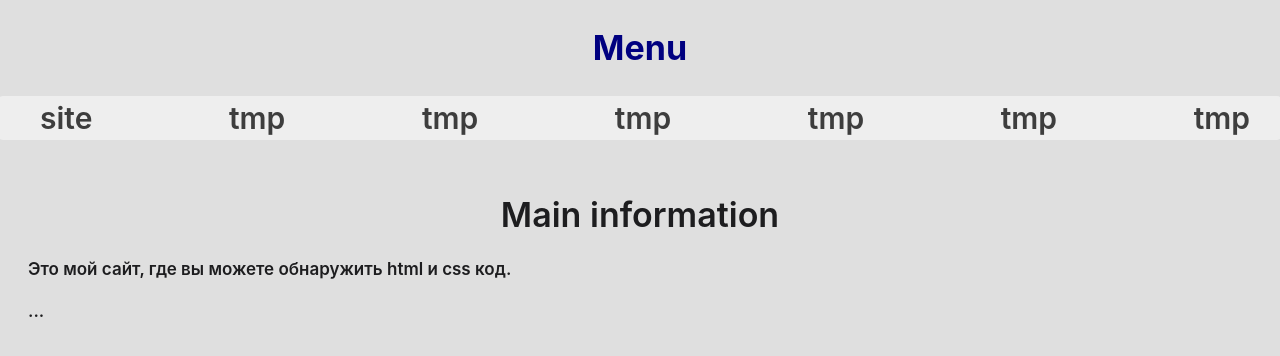
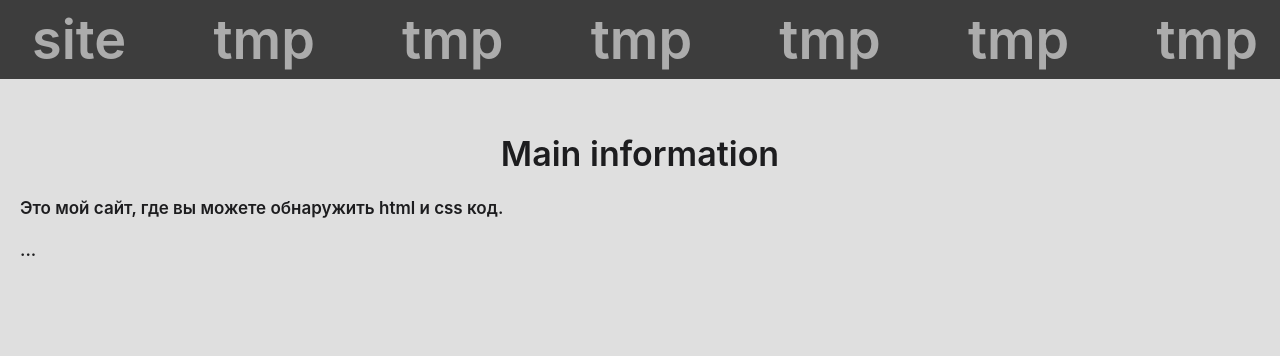
Before and after one commit to axidex/axidex.github.io, a plain HTML site: page index.html in a window 1280 px wide. Drawn offline with Linux system fonts and the light colour scheme.

Commit message:
horizontal/vertical menu improvement

```diff
--- a/index.css
+++ b/index.css
@@ -1,4 +1,5 @@
 body {
+    margin: 0;
     font-size: 17px;
     line-height: 1.4705882353;
     font-weight: 600;
@@ -11,46 +12,45 @@ header {
     text-align: center;
     font-size: 200%;
 }
-H1 {
-    color: #000080;
-    font-size: 200%;
-    text-align: center;
-}
 
 P {
     padding-left: 20px;
 }
 
 /*Horizontal navigation menu*/
+.mainmenu {
+    background: #3d3d3d;
+}
 nav ul a {
-    color: #3d3d3d;
+    color: rgb(172, 172, 172);
     font-size: 300%;
-    background: #eee;
+    background: #3d3d3d;
     padding: 2px;
+    transition: 0.25s linear;
 }
 
 nav ul a:hover {
-    color: #e7e7e7;
+    color: #eee;
     background: #3d3d3d;
    }
 
 ul {
-    background: #eee;
-    border-radius: 5px;
+    margin: 10px;
+    background: #3d3d3d;
 }
 ul {
     padding-right: 30px;
     cursor: default;
     margin: 0 -10px;
     width: auto;
-    height: 44px;
     display: flex;
     justify-content: space-between;
-    font-size: 10px;
+    font-size: 18px;
 }
 ul a{
-    text-decoration: none; /*подчеркивание*/
+    text-decoration: none;
 }
+
 ul {
     list-style: none;
 }
--- a/index.html
+++ b/index.html
@@ -8,9 +8,6 @@
     </head>
 
     <body>
-        <H1>
-            Menu
-        </H1>
         <div class=mainmenu>
             <nav class="menu">
                 <ul>
--- a/site.css
+++ b/site.css
@@ -70,7 +70,7 @@ blockquote p::after {
     line-height: 80px;
     display: block;
     text-decoration: none;
-    color: #000;
+    color: #eee;
     position: relative;
 }
 .list-item a:hover span {
@@ -79,7 +79,7 @@ blockquote p::after {
     overflow: visible;
 }
 .list-item * {
-    background: #3835fb;
+    background: #3d3d3d;
 }
 .list-item a span {
     width: 0;
@@ -94,6 +94,6 @@ blockquote p::after {
     line-height: 80px;
     box-shadow: 0 40px 80px
         rgba(0, 0, 0, 0.15);
-    transition: 0.5s;
+    transition: 0.5s ease-out;
 }
 /*########################*/
```
